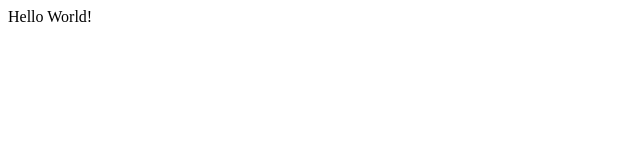
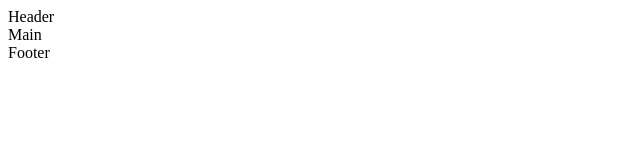
Before and after one commit to RafaelSampaioMoura/portfolio, a React (Vite) app in the folder personal-portfolio/: page / in a window 1280 px wide. Shown: the top 160 px of the page, without its empty margins (0-640 px from the left). Built offline with nearby package versions, Linux system fonts and the light colour scheme.

Commit message:
Finished setting up react router

```diff
--- a/personal-portfolio/src/App.jsx
+++ b/personal-portfolio/src/App.jsx
@@ -1,11 +1,11 @@
-import { Route, Routes } from "react-router-dom";
+// import { Route, Routes } from "react-router-dom";
 import MainPage from "./main_page/MainPage";
 
 function App() {
   return (
-      <Routes>
-        <Route exact path="/" element={MainPage} />
-      </Routes>
+    <>
+      <MainPage />
+    </>
   );
 }
 
--- a/personal-portfolio/src/main.jsx
+++ b/personal-portfolio/src/main.jsx
@@ -7,7 +7,7 @@
 const router = createBrowserRouter([
   {
     path: "/",
-    element: <div>Hello World!</div>,
+    element: <App />,
   },
 ]);
 
```
Also changed, not shown: personal-portfolio/src/routes/root.jsx (added).
